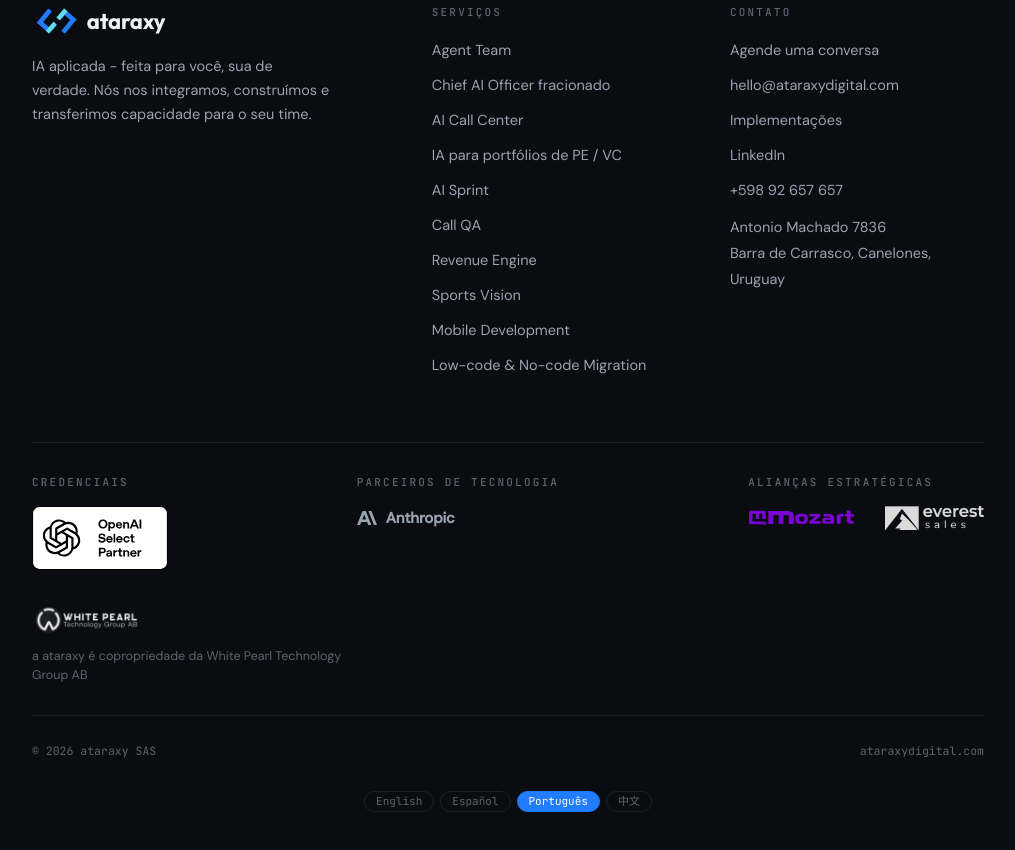
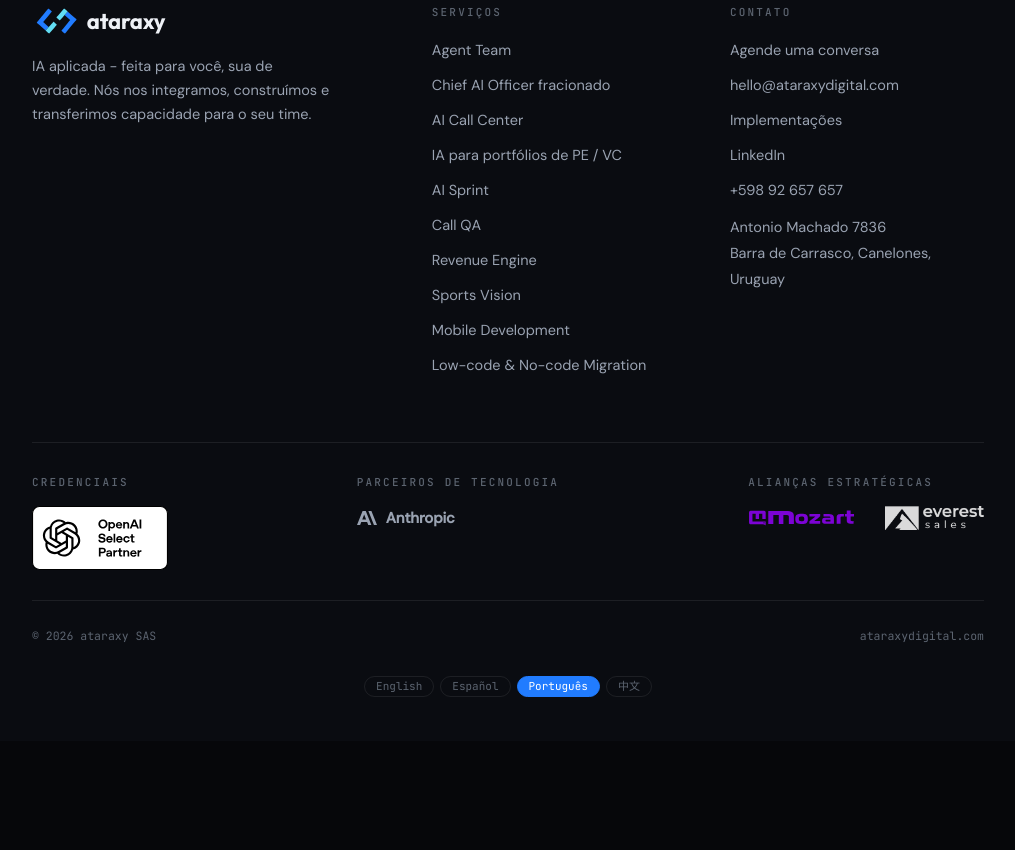
Before and after one commit to ataraxy-digital/ataraxy-qa, a website: page pt/index.html in a window 1280 px wide. Shown: the part 4806-5656 px from the top of the page, without its empty margins (132-1147 px from the left). After the commit the page ends 5547 px from the top, so only its background shows below. Drawn offline with Linux system fonts and the light colour scheme.

Commit message:
remove White Pearl logo and footer ownership block
Co-Authored-By: Claude Opus 5.5 <noreply@anthropic.com>
Claude-Session: https://claude.ai/code/session_01P1WbcCZrRegFALjHcfsmc1

```diff
--- a/pt/index.html
+++ b/pt/index.html
@@ -134,7 +134,7 @@ h1 .acc{color:var(--blue)}
 .cta-actions{display:flex;gap:18px;justify-content:center;flex-wrap:wrap;align-items:center}
 .cta-mail{display:inline-flex;align-items:center;gap:8px;font-family:var(--font-mono);font-size:13.5px;color:var(--text-dim);border-bottom:1px solid var(--line-strong);padding-bottom:2px;transition:.2s}
 .cta-mail:hover{color:var(--blue);border-color:var(--blue)}
-footer{border-top:1px solid var(--line);padding:64px 0 44px;background:var(--bg-panel)}.axyp-strip{border-top:1px solid var(--line,rgba(255,255,255,.1));padding-top:30px;margin-bottom:30px;display:flex;flex-wrap:wrap;gap:32px 64px;align-items:flex-start;justify-content:space-between}.axyp-group{display:flex;flex-direction:column;align-items:flex-start;gap:14px}.axyp-label{font-family:var(--font-mono,monospace);font-size:11px;letter-spacing:.2em;text-transform:uppercase;color:var(--text-faint,#8a8f99);font-weight:500;margin:0}.axyp-logos{display:flex;align-items:center;gap:30px;flex-wrap:wrap}.axyp-brand{display:inline-flex;align-items:center;gap:9px;color:var(--text-dim,#aeb4bf);font-size:15px;font-weight:600;letter-spacing:-.01em;border:0;background:none;padding:0}.axyp-brand svg{width:20px;height:20px;fill:currentColor;flex:none}.axyp-brand img{height:16px;width:auto;display:block;opacity:.85;transition:opacity .2s}a.axyp-brand{text-decoration:none}a.axyp-brand:hover img{opacity:1}.axyp-brand[aria-label="Everest Sales"] img{height:24px}.axyp-badge{height:clamp(52px,5vw,64px);width:auto;display:block}.axyp-owner{gap:11px;text-decoration:none;color:inherit;transition:opacity .2s,color .2s}.axyp-owner:hover .axyp-owner-logo{opacity:1}.axyp-owner:hover .axyp-owner-msg{color:var(--text-dim,#aeb4bf)}.axyp-owner-logo{height:34px;width:auto;opacity:.9}.axyp-owner-msg{font-size:12.5px;color:var(--text-faint,#8a8f99);max-width:320px;line-height:1.55;margin:0}
+footer{border-top:1px solid var(--line);padding:64px 0 44px;background:var(--bg-panel)}.axyp-strip{border-top:1px solid var(--line,rgba(255,255,255,.1));padding-top:30px;margin-bottom:30px;display:flex;flex-wrap:wrap;gap:32px 64px;align-items:flex-start;justify-content:space-between}.axyp-group{display:flex;flex-direction:column;align-items:flex-start;gap:14px}.axyp-label{font-family:var(--font-mono,monospace);font-size:11px;letter-spacing:.2em;text-transform:uppercase;color:var(--text-faint,#8a8f99);font-weight:500;margin:0}.axyp-logos{display:flex;align-items:center;gap:30px;flex-wrap:wrap}.axyp-brand{display:inline-flex;align-items:center;gap:9px;color:var(--text-dim,#aeb4bf);font-size:15px;font-weight:600;letter-spacing:-.01em;border:0;background:none;padding:0}.axyp-brand svg{width:20px;height:20px;fill:currentColor;flex:none}.axyp-brand img{height:16px;width:auto;display:block;opacity:.85;transition:opacity .2s}a.axyp-brand{text-decoration:none}a.axyp-brand:hover img{opacity:1}.axyp-brand[aria-label="Everest Sales"] img{height:24px}.axyp-badge{height:clamp(52px,5vw,64px);width:auto;display:block}
 .foot-grid{display:grid;grid-template-columns:1.4fr 1fr 1fr;gap:44px;margin-bottom:54px}
 .foot-brand p{color:var(--text-dim);font-size:14.5px;max-width:300px;margin-top:16px}
 .foot-col h4{font-family:var(--font-mono);font-size:11px;letter-spacing:.2em;text-transform:uppercase;color:var(--text-faint);margin-bottom:18px;font-weight:500}
@@ -459,10 +459,6 @@ footer{border-top:1px solid var(--line);padding:64px 0 44px;background:var(--bg-
           </a>
         </div>
       </div>
-      <a class="axyp-group axyp-owner" href="https://whitepearltech.com/" target="_blank" rel="noopener">
-        <img class="axyp-owner-logo" src="/white-pearl-technology-group.png" alt="White Pearl Technology Group AB" width="227" height="72" loading="lazy">
-        <span class="axyp-owner-msg">a ataraxy é copropriedade da White Pearl Technology Group AB</span>
-      </a>
     </div>
     <div class="foot-bottom">
       <span>© <span class="yr">2026</span> ataraxy SAS</span>
```
Also changed, not shown: es/index.html (+1 -5 lines), index.html (+1 -5 lines), zh/index.html (+1 -5 lines), white-pearl-technology-group.png (deleted).
